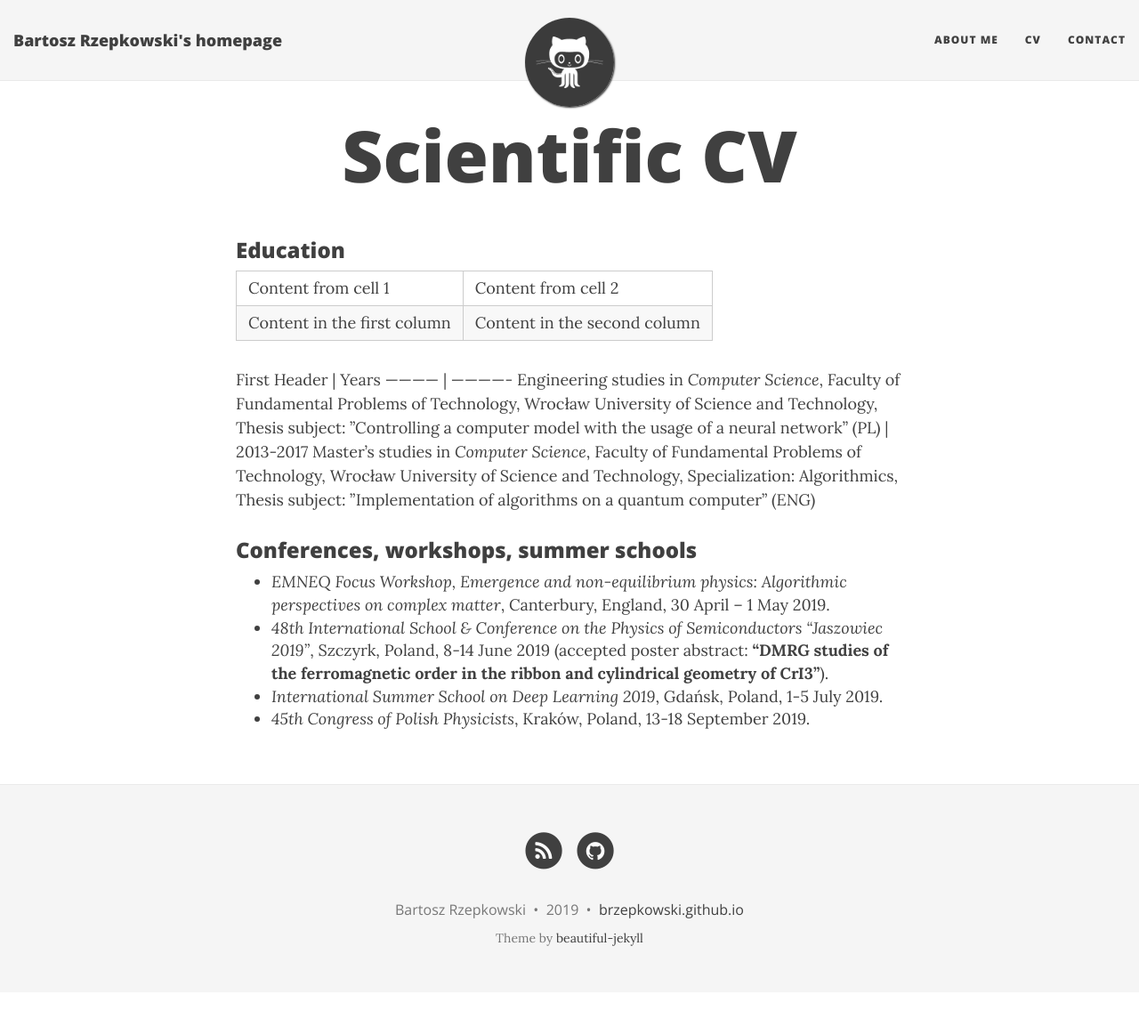
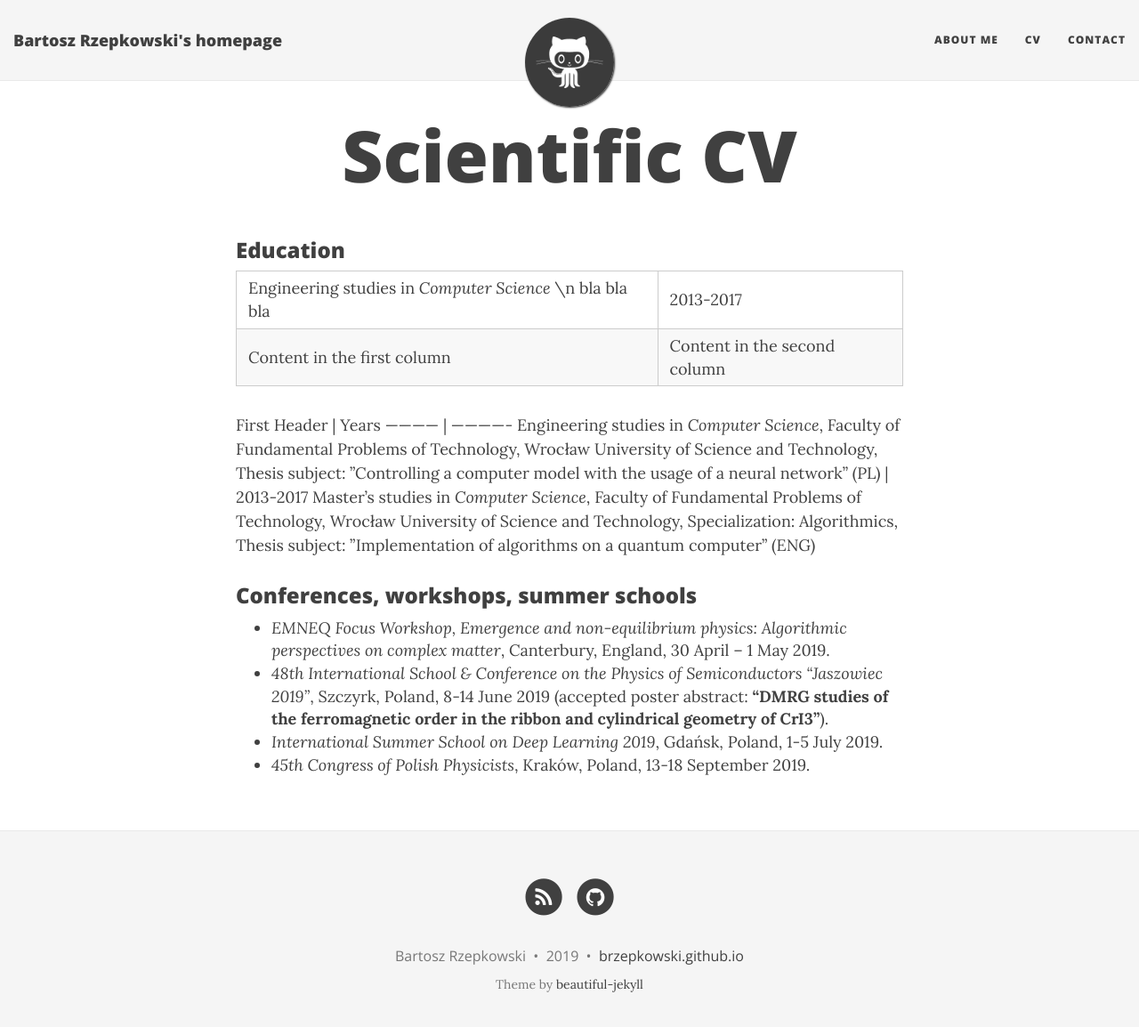
Before and after one commit to brzepkowski/brzepkowski.github.io, a Jekyll site: the page built from cv.md, in a window 1280 px wide and 1167 px high. Shown: the top 1154 px of the window at 89% size. Built offline with Jekyll 4.4.1, drawn with Linux system fonts in a browser that asks for light colours; nearby versions of some CDN libraries.

Commit message:
Filling table with data.

```diff
--- a/cv.md
+++ b/cv.md
@@ -6,7 +6,7 @@ title: Scientific CV
 ### Education
 
 ------------ | -------------
-Content from cell 1 | Content from cell 2
+Engineering studies in *Computer Science* \n bla bla bla | 2013-2017
 Content in the first column | Content in the second column
 
 
```
